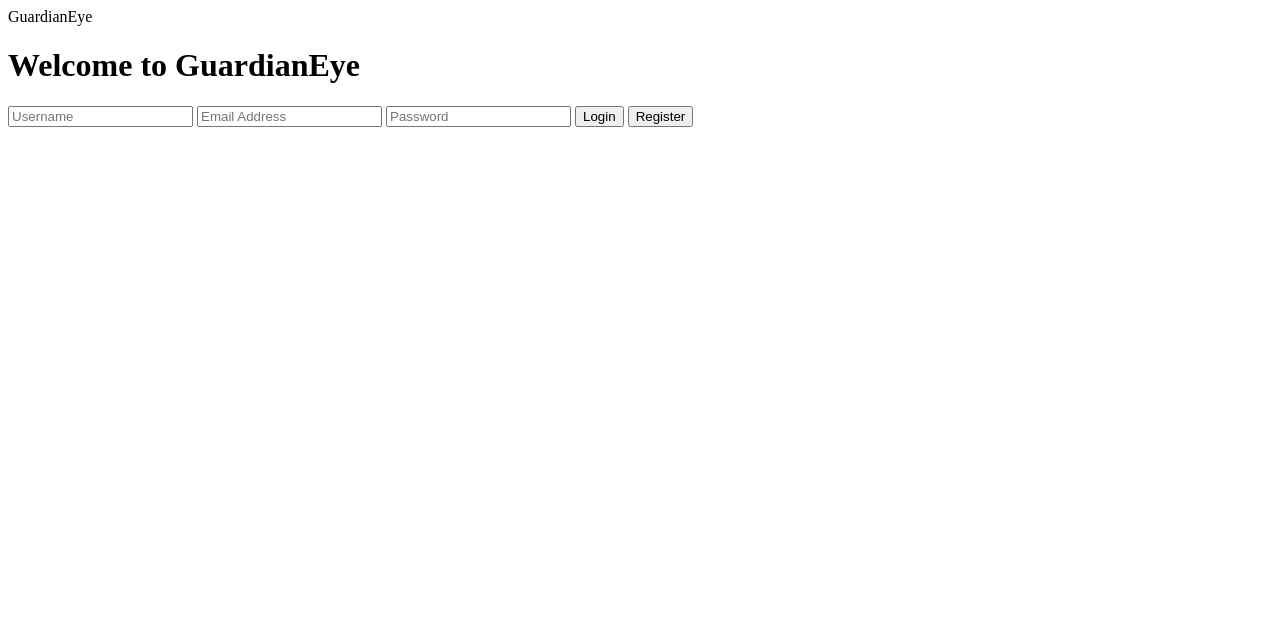
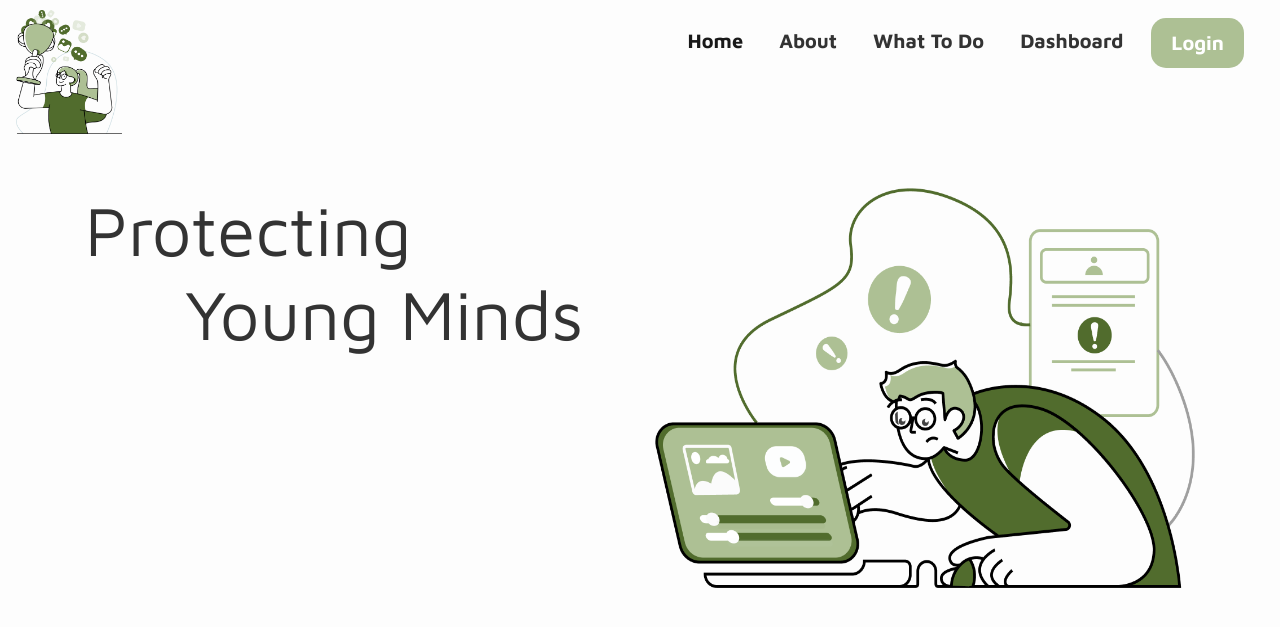
Before and after one commit to NA980593/Guardian-Eye, a Flask app: page / in a window 1280 px wide. Shown: the top 627 px of the page. Run offline with Flask 3, Linux system fonts and the light colour scheme; some libraries are stand-ins or nearby versions.

Commit message:
Moved home_page.html into templates and linked images

```diff
--- a/main.py
+++ b/main.py
@@ -29,7 +29,7 @@ class User(db.Model):
 def home():
     if 'username' in session:
         return redirect(url_for('dashboard'))
-    return render_template('home.html')
+    return render_template('home_page.html')
 
 @app.route('/login', methods=['POST'])
 def login():
@@ -42,7 +42,7 @@ def login():
         session['username'] = username
         return redirect(url_for('dashboard'))
     else:
-        return render_template('home.html', error='Invalid username or password.')
+        return render_template('home_page.html', error='Invalid username or password.')
 
 @app.route('/register', methods=['POST'])
 def register():
@@ -53,10 +53,10 @@ def register():
     em = User.query.filter_by(email = email).first()
     if user:
         flash('Username already exists')
-        return render_template('home.html', error='Username already exists.')
+        return render_template('home_page.html', error='Username already exists.')
     if em:
         flash('Email already exists')
-        return render_template('home.html', error = 'Email already exists.')
+        return render_template('home_page.html', error = 'Email already exists.')
     if em and user:
         flash('Either your Username or Email exists already')
     else:
--- a/static/home_page.html
+++ b/templates/home_page.html
@@ -20,7 +20,7 @@
     <!-- Navigation Bar -->
     <nav class="navbar navbar-expand-lg navbar-light">
         <a class="navbar-brand" href="#">
-            <img src="/Users/Alexis/Documents/GuardianEyeMyDesk/GELogo.png" alt="Logo" class="img-fluid logo-placeholder">
+            <img src="/static\AboutImage.png" alt="Logo" class="img-fluid logo-placeholder">
         </a>
         <button class="navbar-toggler" type="button" data-toggle="collapse" data-target="#navbarNav" aria-controls="navbarNav" aria-expanded="false" aria-label="Toggle navigation">
             <span class="navbar-toggler-icon"></span>
@@ -54,7 +54,7 @@
             </div>
             <div class="col-md-6">
                 <div class="kid_homepage">
-                    <img src="/Users/Alexis/Documents/GuardianEyeMyDesk/Home Page Image.png" alt="Homepage Image" class="img-fluid">
+                    <img src="/static\Home Page Image.png" alt="Homepage Image" class="img-fluid">
                 </div>
             </div>
         </div>
```
